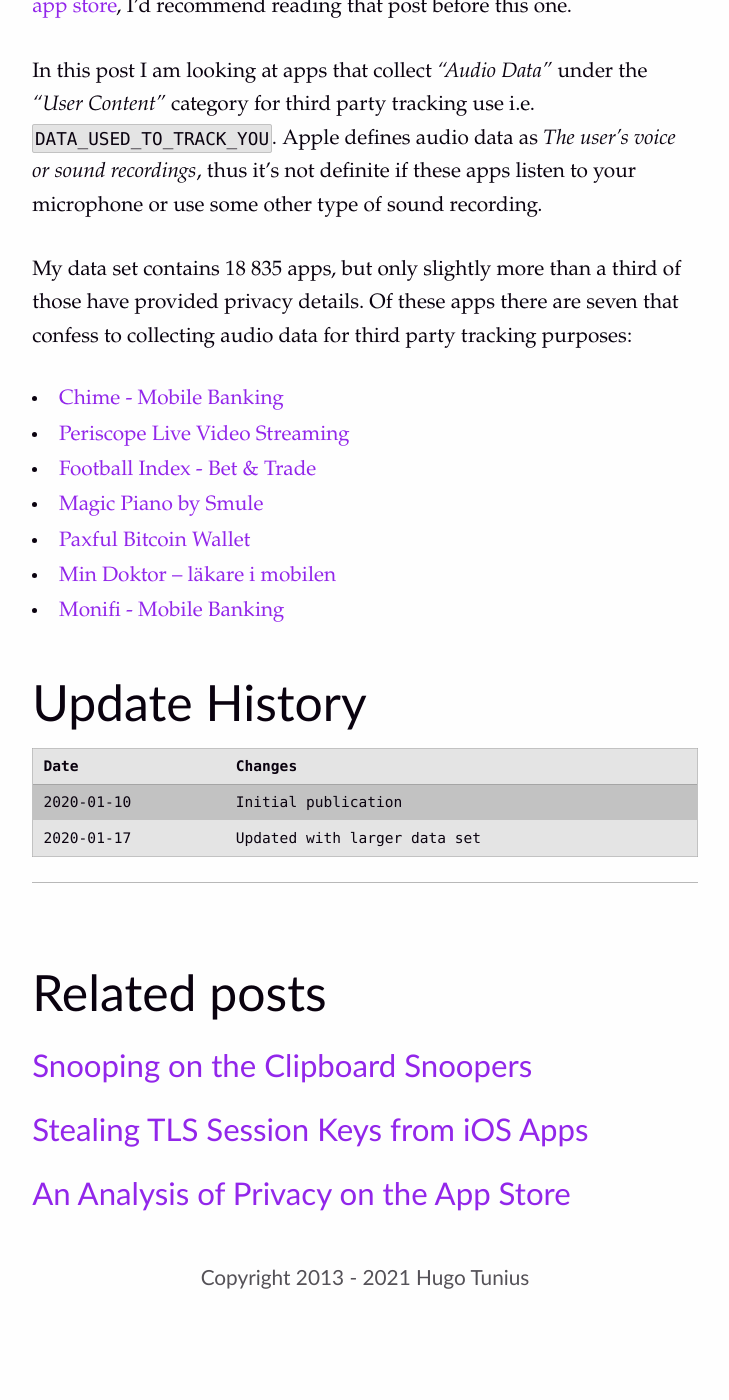
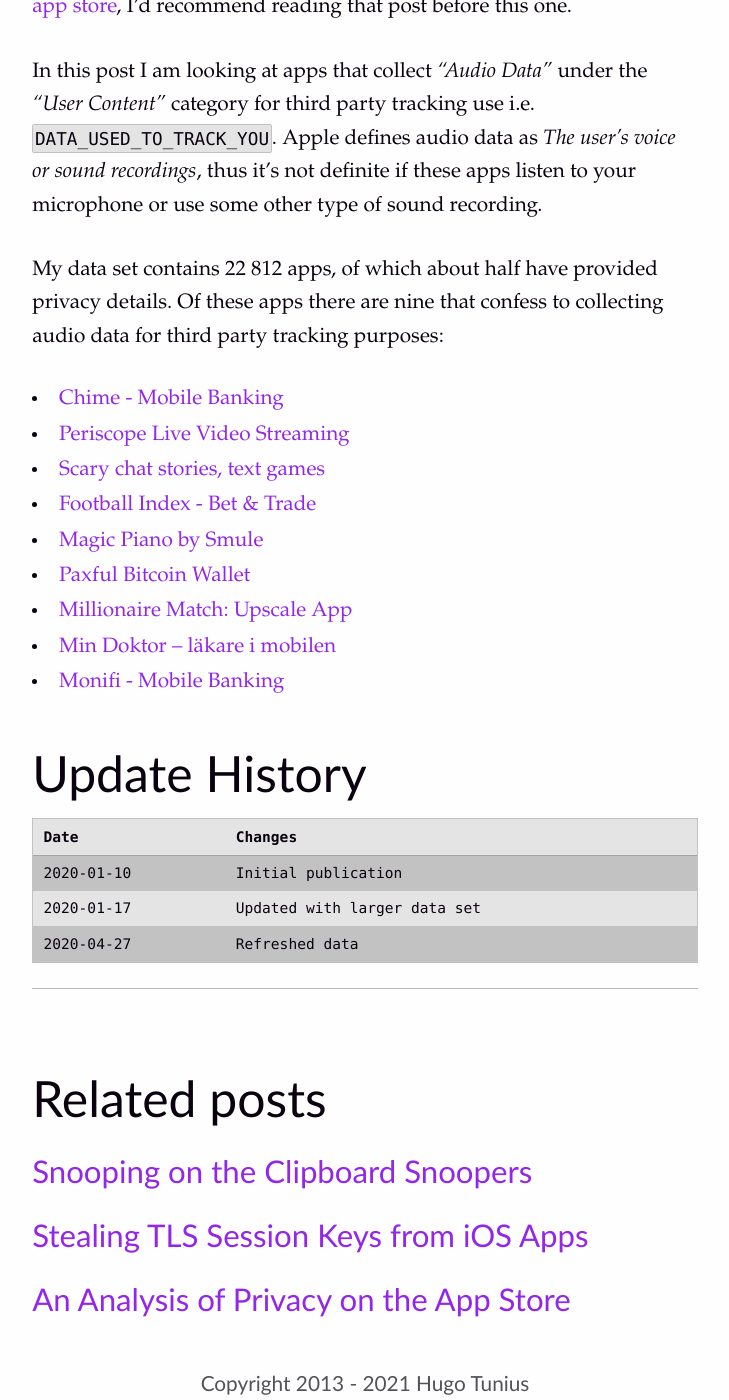
Before and after one commit to k0nserv/hugotunius.se, a Jekyll site: the page built from _posts/2021-01-10-the-apps-that-listen-to-you.md, in a window 1280 px wide and 1400 px high, scrolled down 685 px. Shown: the whole window, without its empty margins (275-1004 px from the left). Built offline with Jekyll 4.4.1, drawn with Linux system fonts in a browser that asks for light colours; before the commit the page ends 2010 px from its top, so only the background shows below that.

Commit message:
[Apps that listen to you] Update data

```diff
--- a/_posts/2021-01-10-the-apps-that-listen-to-you.md
+++ b/_posts/2021-01-10-the-apps-that-listen-to-you.md
@@ -15,15 +15,17 @@
 
 In this post I am looking at apps that collect *"Audio Data"* under the *"User Content"* category for third party tracking use i.e. `DATA_USED_TO_TRACK_YOU`. Apple defines audio data as *The user’s voice or sound recordings*, thus it's not definite if these apps listen to your microphone or use some other type of sound recording.
 
-My data set contains 18 835 apps, but only slightly more than a third of those have provided privacy details. Of these apps there are seven that confess to collecting audio data for third party tracking purposes:
+My data set contains 22 812 apps, of which about half have provided privacy details. Of these apps there are nine that confess to collecting audio data for third party tracking purposes:
 
-+ [Chime - Mobile Banking](https://apps.apple.com/us/app/chime-mobile-banking/id836215269)
-+ [Periscope Live Video Streaming](https://apps.apple.com/gb/app/periscope-live-video-streaming/id972909677)
-+ [Football Index - Bet & Trade](https://apps.apple.com/gb/app/football-index-bet-trade/id1068187100)
-+ [Magic Piano by Smule](https://apps.apple.com/us/app/magic-piano-by-smule/id421254504)
-+ [Paxful Bitcoin Wallet](https://apps.apple.com/us/app/paxful-bitcoin-wallet/id1443813253)
-+ [Min Doktor – läkare i mobilen](https://apps.apple.com/kw/app/min-doktor-l%C3%A4kare-i-mobilen/id1104213750)
-+ [Monifi - Mobile Banking](https://apps.apple.com/us/app/monifi-mobile-banking/id1525138651)
++ [Chime - Mobile Banking](https://apps.apple.com/us/app/id836215269)
++ [Periscope Live Video Streaming](https://apps.apple.com/us/app/id972909677)
++ [Scary chat stories, text games](https://apps.apple.com/us/app/id1382123330)
++ [Football Index - Bet & Trade](https://apps.apple.com/us/app/id1068187100)
++ [Magic Piano by Smule](https://apps.apple.com/us/app/id421254504)
++ [Paxful Bitcoin Wallet](https://apps.apple.com/us/app/id1443813253)
++ [Millionaire Match: Upscale App](https://apps.apple.com/us/app/id1484587490)
++ [Min Doktor – läkare i mobilen](https://apps.apple.com/us/app/id1104213750)
++ [Monifi - Mobile Banking](https://apps.apple.com/us/app/id1525138651)
 
 
 ## Update History
@@ -32,3 +34,4 @@
 |------------|------------------------------|
 | 2020-01-10 | Initial publication          |
 | 2020-01-17 | Updated with larger data set |
+| 2020-04-27 | Refreshed data               |
```
